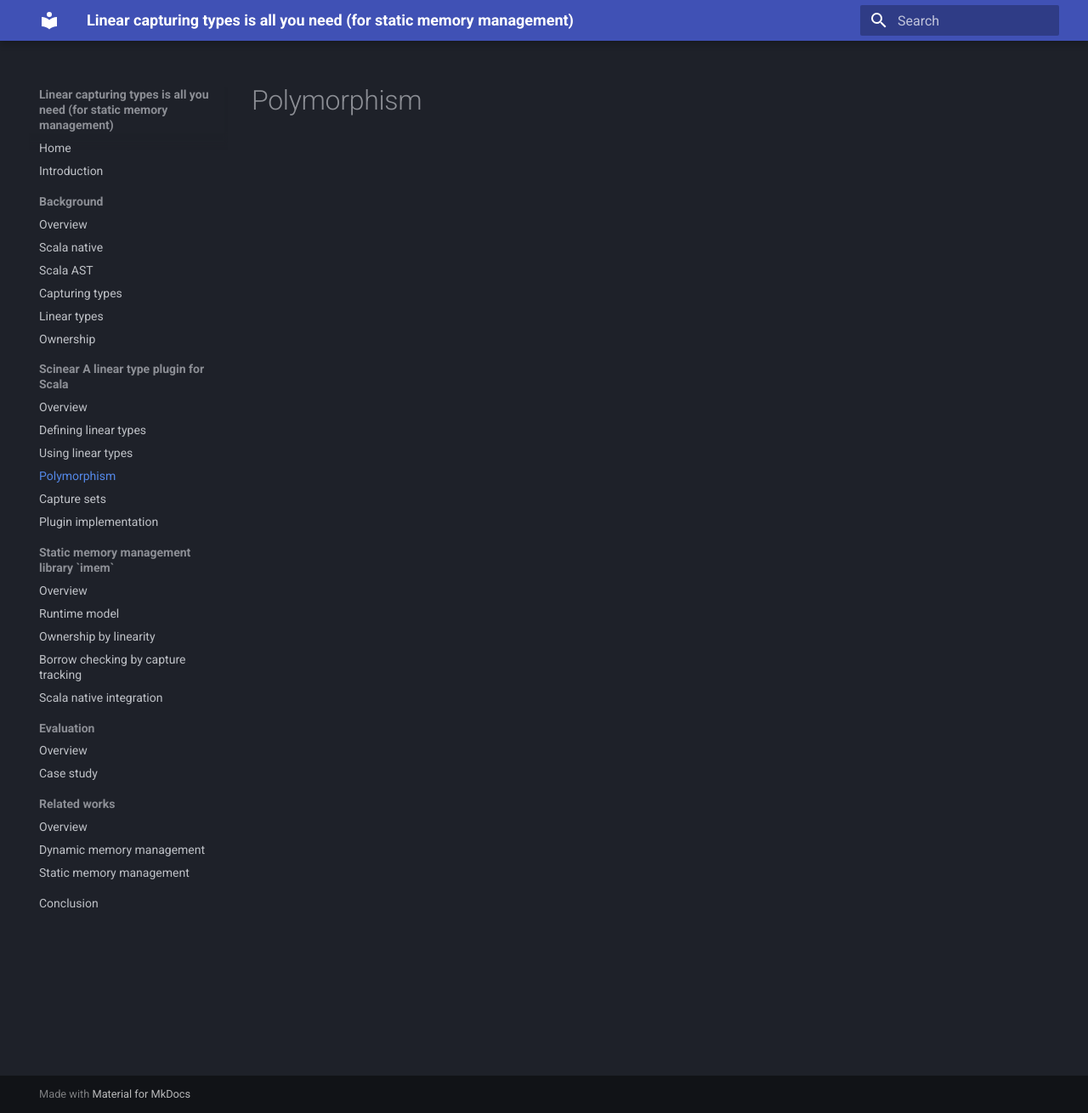
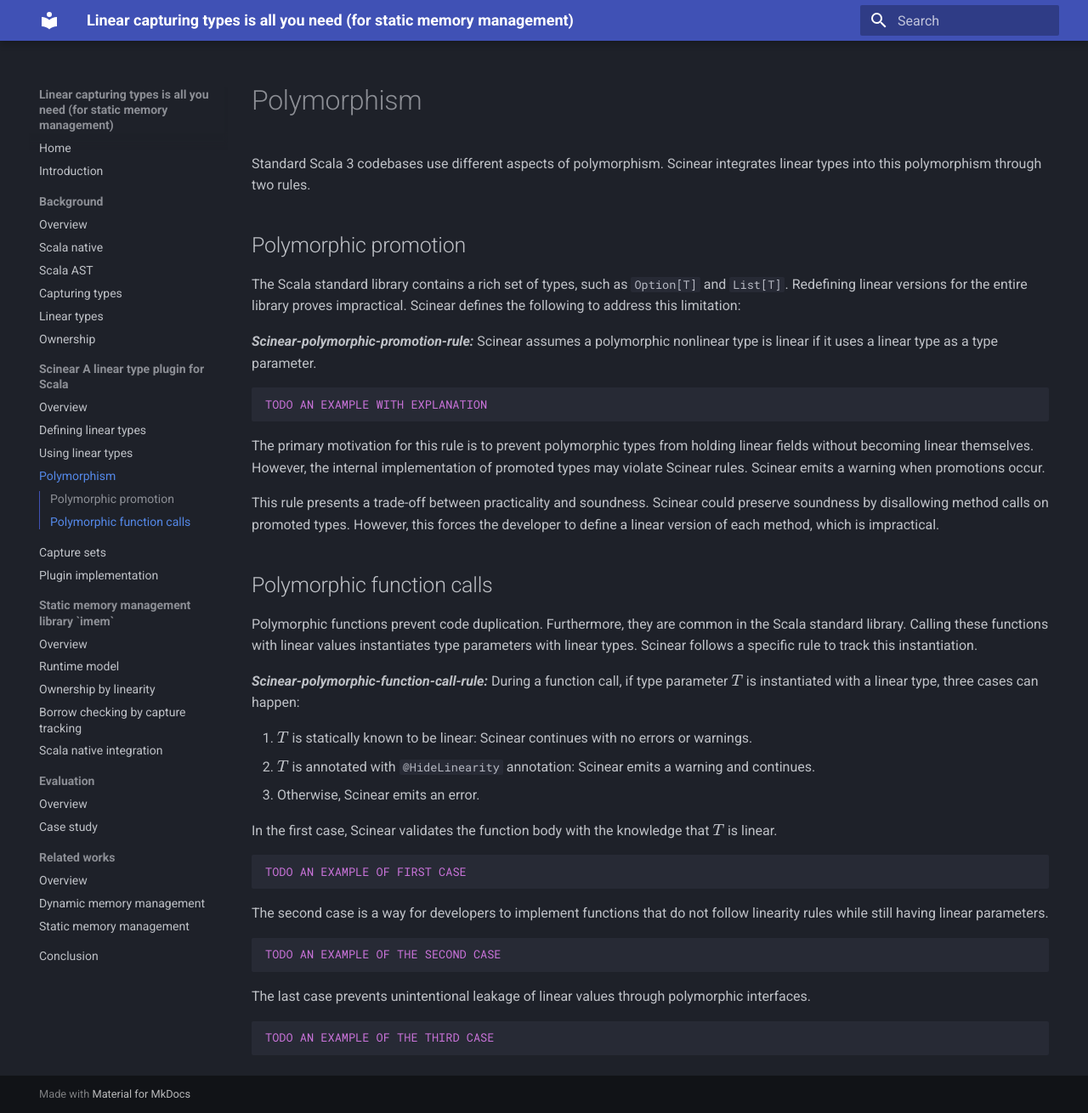
Before and after one commit to amsen20/masters-thesis, an MkDocs documentation site: the page built from docs/scinear/polymorphism.md, in a window 1280 px wide and 1310 px high. Shown: the whole window at 85% size. Built offline with MkDocs 1.6.1 and Material for MkDocs 9.7.7, drawn with Linux system fonts in a browser that asks for light colours.

Commit message:
Add collision of linear types and polymorphism

````diff
--- a/docs/scinear/polymorphism.md
+++ b/docs/scinear/polymorphism.md
@@ -1 +1,45 @@
 # Polymorphism
+
+Standard Scala 3 codebases use different aspects of polymorphism. Scinear integrates linear types into this polymorphism through two rules.
+
+## Polymorphic promotion
+
+The Scala standard library contains a rich set of types, such as `Option[T]` and `List[T]`. Redefining linear versions for the entire library proves impractical. Scinear defines the following to address this limitation:
+
+***Scinear-polymorphic-promotion-rule:*** Scinear assumes a polymorphic nonlinear type is linear if it uses a linear type as a type parameter.
+
+```Scala
+TODO AN EXAMPLE WITH EXPLANATION
+```
+
+The primary motivation for this rule is to prevent polymorphic types from holding linear fields without becoming linear themselves. However, the internal implementation of promoted types may violate Scinear rules. Scinear emits a warning when promotions occur.
+
+This rule presents a trade-off between practicality and soundness. Scinear could preserve soundness by disallowing method calls on promoted types. However, this forces the developer to define a linear version of each method, which is impractical.
+
+## Polymorphic function calls
+
+Polymorphic functions prevent code duplication. Furthermore, they are common in the Scala standard library. Calling these functions with linear values instantiates type parameters with linear types. Scinear follows a specific rule to track this instantiation.
+
+***Scinear-polymorphic-function-call-rule:*** During a function call, if type parameter $T$ is instantiated with a linear type, three cases can happen:
+
+1. $T$ is statically known to be linear: Scinear continues with no errors or warnings.
+2. $T$ is annotated with `@HideLinearity` annotation: Scinear emits a warning and continues.
+3. Otherwise, Scinear emits an error.
+
+In the first case, Scinear validates the function body with the knowledge that $T$ is linear.
+
+```Scala
+TODO AN EXAMPLE OF FIRST CASE
+```
+
+The second case is a way for developers to implement functions that do not follow linearity rules while still having linear parameters.
+
+```Scala
+TODO AN EXAMPLE OF THE SECOND CASE
+```
+
+The last case prevents unintentional leakage of linear values through polymorphic interfaces.
+
+```Scala
+TODO AN EXAMPLE OF THE THIRD CASE
+```
````
